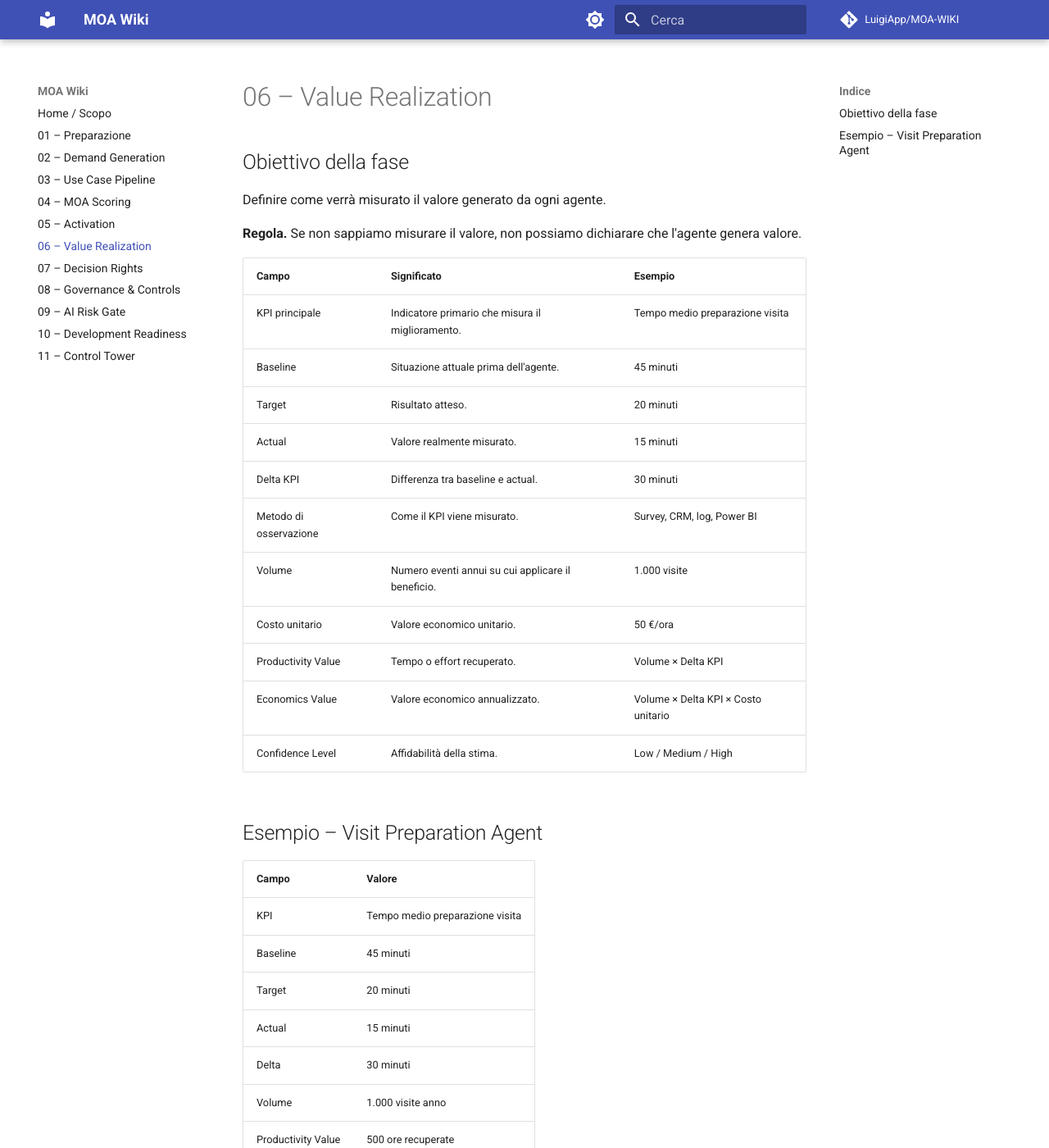
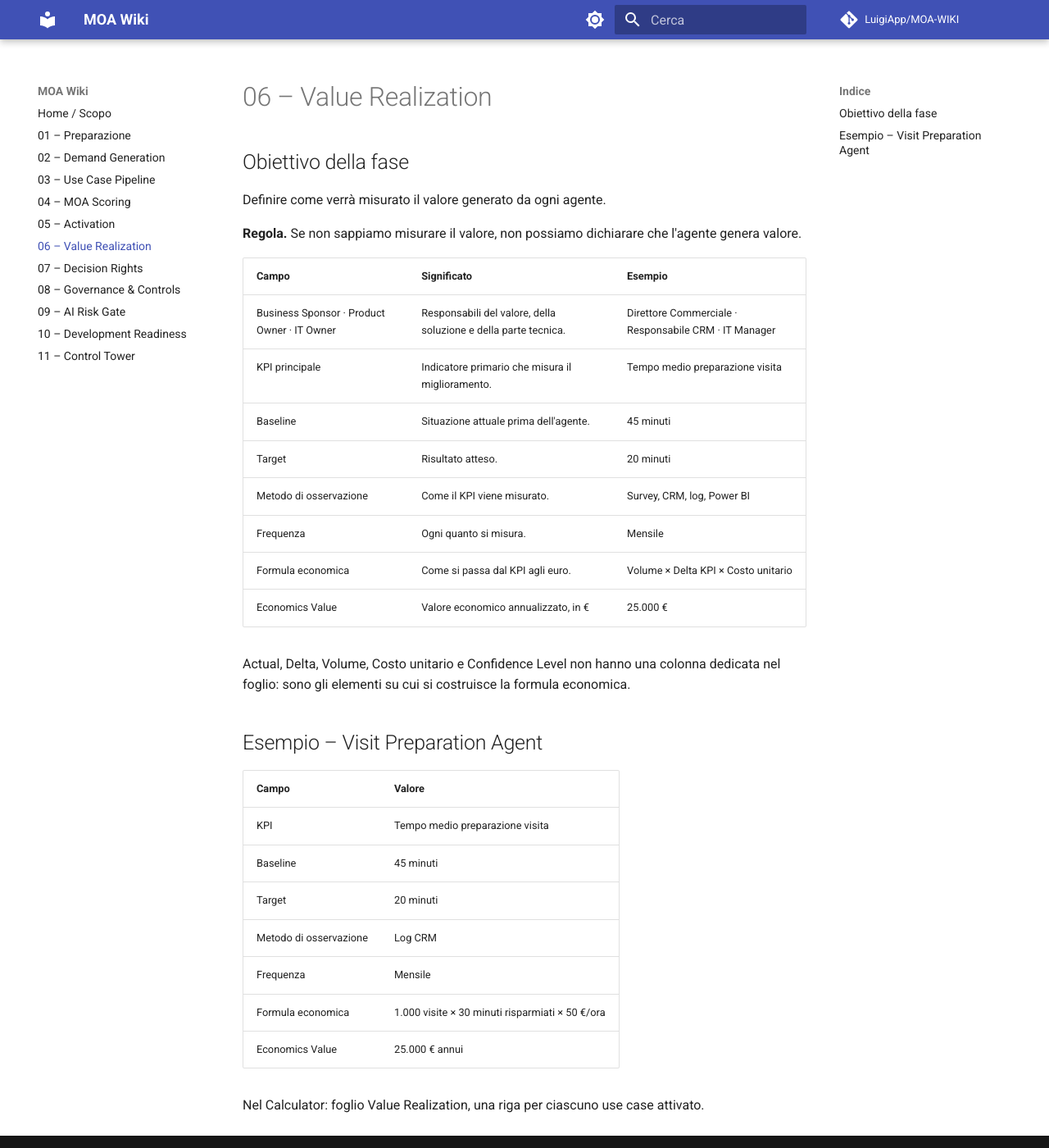
Before and after one commit to LuigiApp/MOA-WIKI, an MkDocs documentation site: the page built from docs/06-value-realization.md, in a window 1280 px wide and 1400 px high. Shown: the whole window at 82% size. Built offline with MkDocs 1.6.1 and Material for MkDocs 9.7.7, drawn with Linux system fonts in a browser that asks for light colours; comment, search, counter and statistics services are not loaded; some of the changed text lies outside the part shown.

Commit message:
Update 06-value-realization.md

```diff
--- a/docs/06-value-realization.md
+++ b/docs/06-value-realization.md
@@ -8,17 +8,16 @@ Definire come verrà misurato il valore generato da ogni agente.
 
 | Campo | Significato | Esempio |
 | --- | --- | --- |
+| Business Sponsor · Product Owner · IT Owner | Responsabili del valore, della soluzione e della parte tecnica. | Direttore Commerciale · Responsabile CRM · IT Manager |
 | KPI principale | Indicatore primario che misura il miglioramento. | Tempo medio preparazione visita |
 | Baseline | Situazione attuale prima dell'agente. | 45 minuti |
 | Target | Risultato atteso. | 20 minuti |
-| Actual | Valore realmente misurato. | 15 minuti |
-| Delta KPI | Differenza tra baseline e actual. | 30 minuti |
 | Metodo di osservazione | Come il KPI viene misurato. | Survey, CRM, log, Power BI |
-| Volume | Numero eventi annui su cui applicare il beneficio. | 1.000 visite |
-| Costo unitario | Valore economico unitario. | 50 €/ora |
-| Productivity Value | Tempo o effort recuperato. | Volume × Delta KPI |
-| Economics Value | Valore economico annualizzato. | Volume × Delta KPI × Costo unitario |
-| Confidence Level | Affidabilità della stima. | Low / Medium / High |
+| Frequenza | Ogni quanto si misura. | Mensile |
+| Formula economica | Come si passa dal KPI agli euro. | Volume × Delta KPI × Costo unitario |
+| Economics Value | Valore economico annualizzato, in € | 25.000 € |
+
+Actual, Delta, Volume, Costo unitario e Confidence Level non hanno una colonna dedicata nel foglio: sono gli elementi su cui si costruisce la formula economica.
 
 ## Esempio – Visit Preparation Agent
 
@@ -27,10 +26,9 @@ Definire come verrà misurato il valore generato da ogni agente.
 | KPI | Tempo medio preparazione visita |
 | Baseline | 45 minuti |
 | Target | 20 minuti |
-| Actual | 15 minuti |
-| Delta | 30 minuti |
-| Volume | 1.000 visite anno |
-| Productivity Value | 500 ore recuperate |
-| Costo unitario | 50 €/ora |
+| Metodo di osservazione | Log CRM |
+| Frequenza | Mensile |
+| Formula economica | 1.000 visite × 30 minuti risparmiati × 50 €/ora |
 | Economics Value | 25.000 € annui |
-| Confidence Level | Medium |
+
+Nel Calculator: foglio Value Realization, una riga per ciascuno use case attivato.
```
